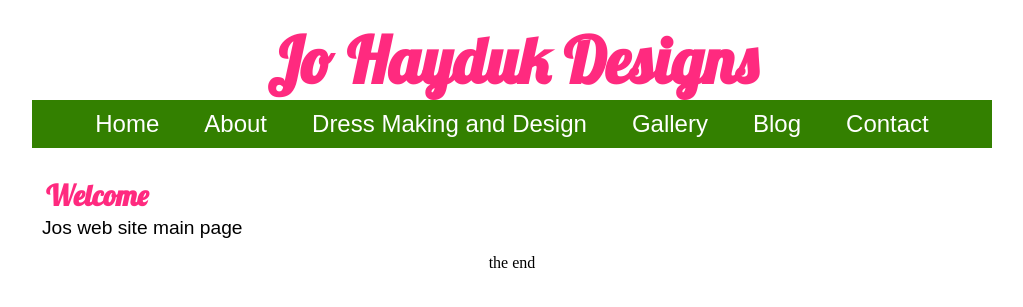
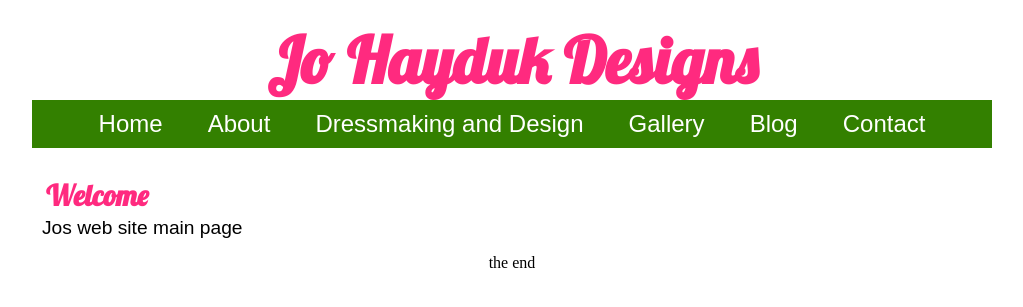
Before and after one commit to py1sl/jhdesigns_website, a Jekyll site: the page built from index.html, in a window 1280 px wide. Shown: the top 307 px of the page, without its empty margins (128-1151 px from the left). Built offline with Jekyll 4.4.1, drawn with Linux system fonts in a browser that asks for light colours.

Commit message:
corrections

```diff
--- a/_includes/nav.html
+++ b/_includes/nav.html
@@ -2,7 +2,7 @@
 <ul>
 <li><a href="{{site.baseurl}}/" title="Goto the home page">Home</a></li>
 <li><a href="{{site.baseurl}}/about/" title="About">About</a></li>
-<li><a href="{{site.baseurl}}/products/" title="Dress making and design">Dress Making and Design</a></li>
+<li><a href="{{site.baseurl}}/products/" title="Dress making and design">Dressmaking and Design</a></li>
 <li><a href="{{site.baseurl}}/projects/" title="Gallery">Gallery</a></li>
 <li><a href="{{site.baseurl}}/contact/" title="blog" >Blog</a></li>
 <li><a href="{{site.baseurl}}/contact/" title="Contact Us" >Contact</a></li>
```
